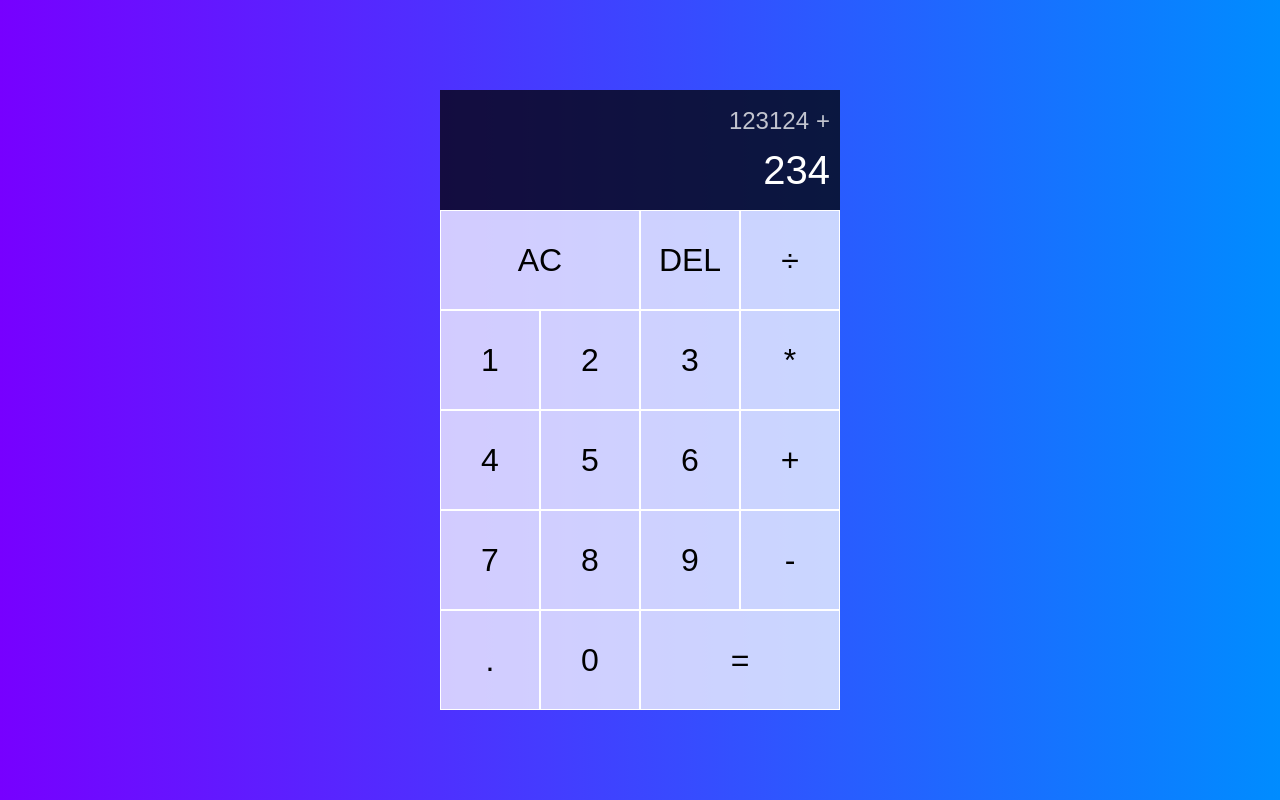
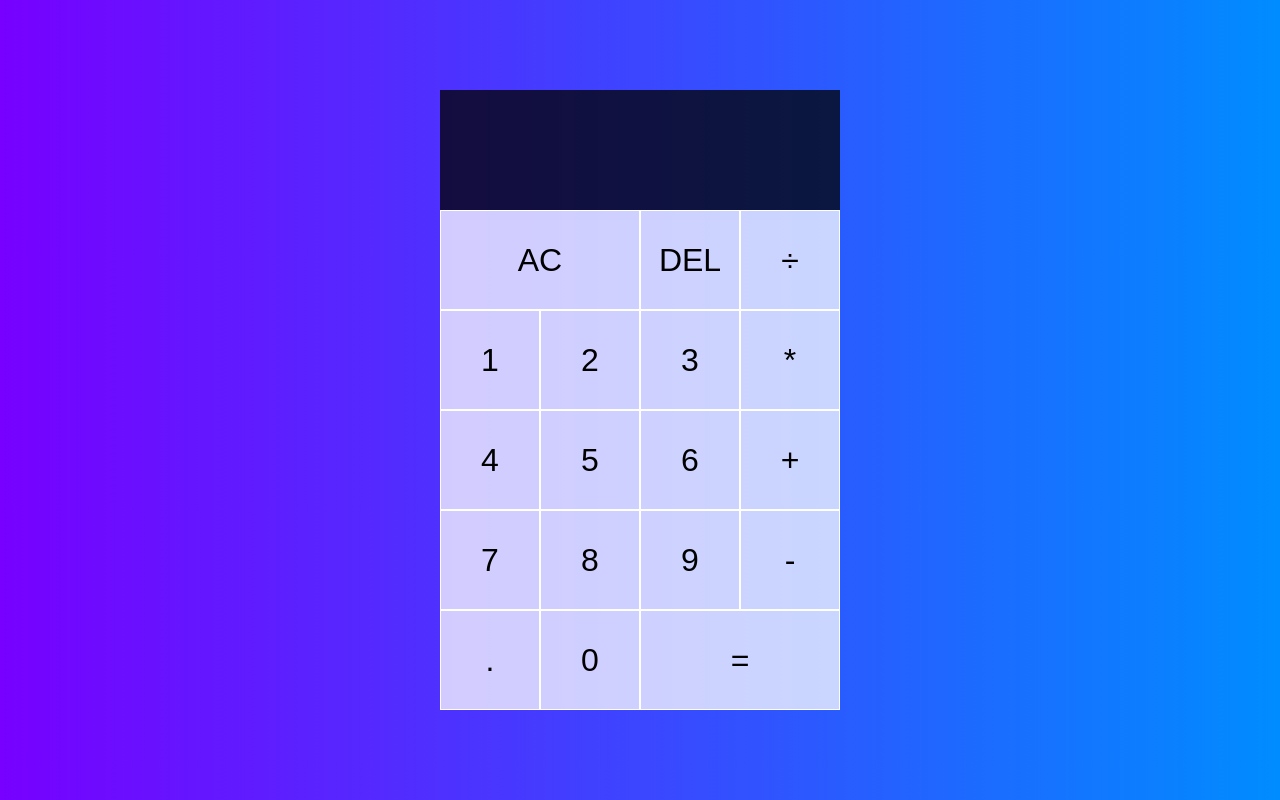
Before and after one commit to WebDevSimplified/JavaScript-Simplified-Advanced-Projects, a plain HTML site: page calculator/before/index.html in a window 1280 px wide. Drawn offline with Linux system fonts and the light colour scheme.

Commit message:
Fix Before Code

```diff
--- a/calculator/before/index.html
+++ b/calculator/before/index.html
@@ -5,17 +5,16 @@
   <meta name="viewport" content="width=device-width, initial-scale=1.0">
   <meta http-equiv="X-UA-Compatible" content="ie=edge">
   <link href="styles.css" rel="stylesheet">
-  <script src="script.js" type="module"></script>
   <title>Calculator</title>
 </head>
 <body>
   <div class="calculator-grid">
     <div class="output">
       <div class="history">
-        <div data-previous-operand class="previous-operand">123124</div>
-        <div data-operation>+</div>
+        <div data-secondary-operand class="secondary-operand"></div>
+        <div data-operation></div>
       </div>
-      <div data-current-operand class="current-operand">234</div>
+      <div data-primary-operand class="primary-operand"></div>
     </div>
     <button data-all-clear class="span-two">AC</button>
     <button data-delete>DEL</button>
--- a/calculator/before/styles.css
+++ b/calculator/before/styles.css
@@ -53,11 +53,11 @@ body {
   display: flex;
 }
 
-.output .previous-operand {
+.output .secondary-operand {
   margin-right: 7px;
 }
 
-.output .current-operand {
+.output .primary-operand {
   color: white;
   font-size: 2.5rem;
 }
```
